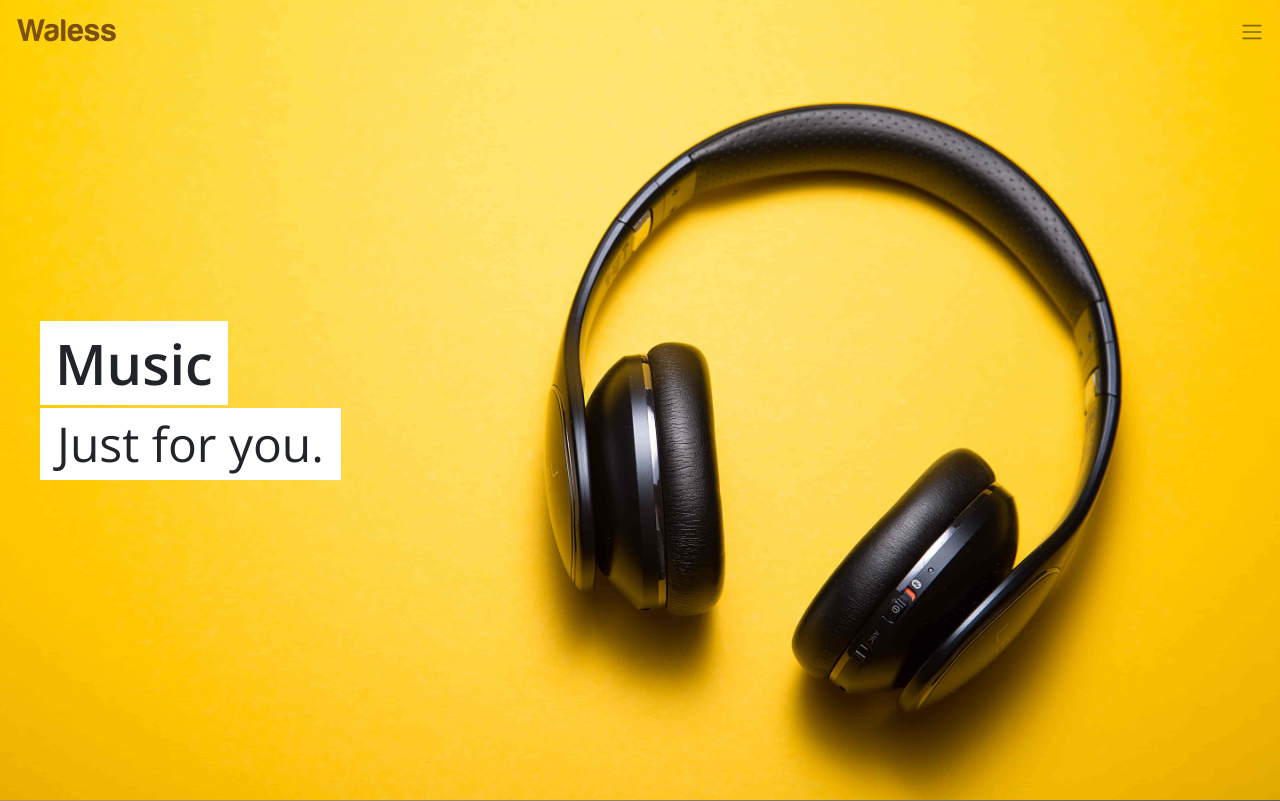
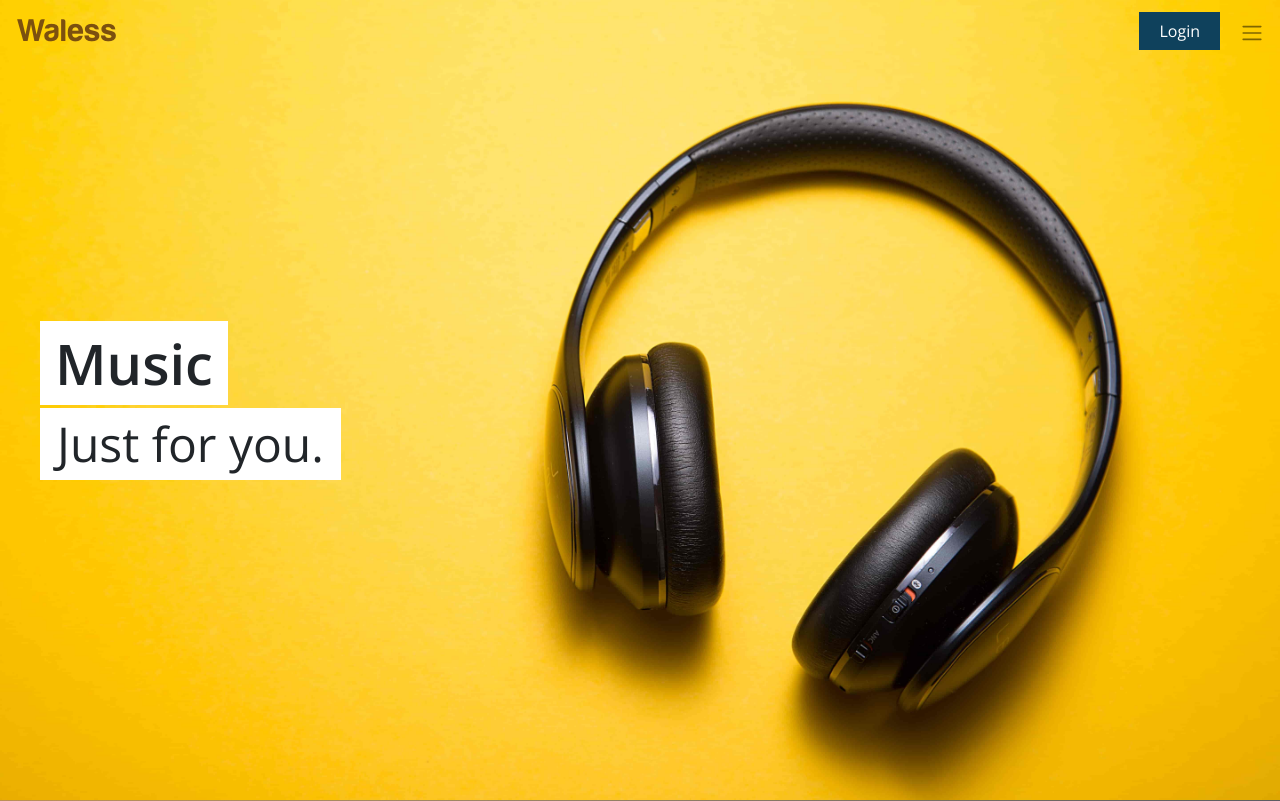
Before and after one commit to alfmoh/waless-spa, an Angular app: page / in a window 1280 px wide. Shown: the top 801 px of the page. Built offline with nearby package versions, Linux system fonts and the light colour scheme.

Commit message:
Banner text animated. Login button added.

```diff
--- a/src/app/core/components/home/home.component.scss
+++ b/src/app/core/components/home/home.component.scss
@@ -22,6 +22,7 @@
             background-color: $mainWhite;
             padding: 0 15px;
             max-width: fit-content;
+            animation: fadeIn 2s ease-in;
 
             @include media-breakpoint-up(sm) {
                 font-size: 3.5rem;
@@ -35,6 +36,8 @@
             padding: 0 17px;
             margin-top: 3px;
             background-color: $mainWhite;
+            animation: slideIn 3s ease 2s forwards;
+            opacity: 0;
 
             @include media-breakpoint-up(sm) {
                 font-size: 3rem;
@@ -118,3 +121,15 @@
         }
     }
 }
+
+@keyframes slideIn {
+    0% {
+        margin-left: -50px;
+        opacity: 0;
+    }
+
+    100% {
+        margin: 3px 0 0;
+        opacity: 1;
+    }
+}
--- a/src/app/core/components/navbar/navbar.component.html
+++ b/src/app/core/components/navbar/navbar.component.html
@@ -1,4 +1,7 @@
 <nav class="navbar navbar-expand-md navbar-light fixed-top d-flex justify-content-between">
   <a class="navbar-logo" href="#">Waless</a>
-  <span class="navbar-toggler-icon"></span>
+  <div class="navbar-right">
+    <span class="navbar-right__login ws-btn">Login</span>
+    <span class="navbar-toggler-icon"></span>
+  </div>
 </nav>
--- a/src/app/core/components/navbar/navbar.component.scss
+++ b/src/app/core/components/navbar/navbar.component.scss
@@ -14,4 +14,10 @@
     &-toggler-icon {
         cursor: pointer;
     }
+
+    &-right__login {
+        font-family: "Open Sans",sans-serif;
+        padding: 8px 20px;
+        margin-right: 20px;
+    }
 }
--- a/src/assets/scss/styles.scss
+++ b/src/assets/scss/styles.scss
@@ -18,3 +18,13 @@ a:hover {
         cursor: pointer;
     }
 }
+
+@keyframes fadeIn {
+    from {
+        opacity: 0;
+    }
+
+    to {
+        opacity: 1;
+    }
+}
```
Lines whose indentation alone changed are shown as unchanged.
